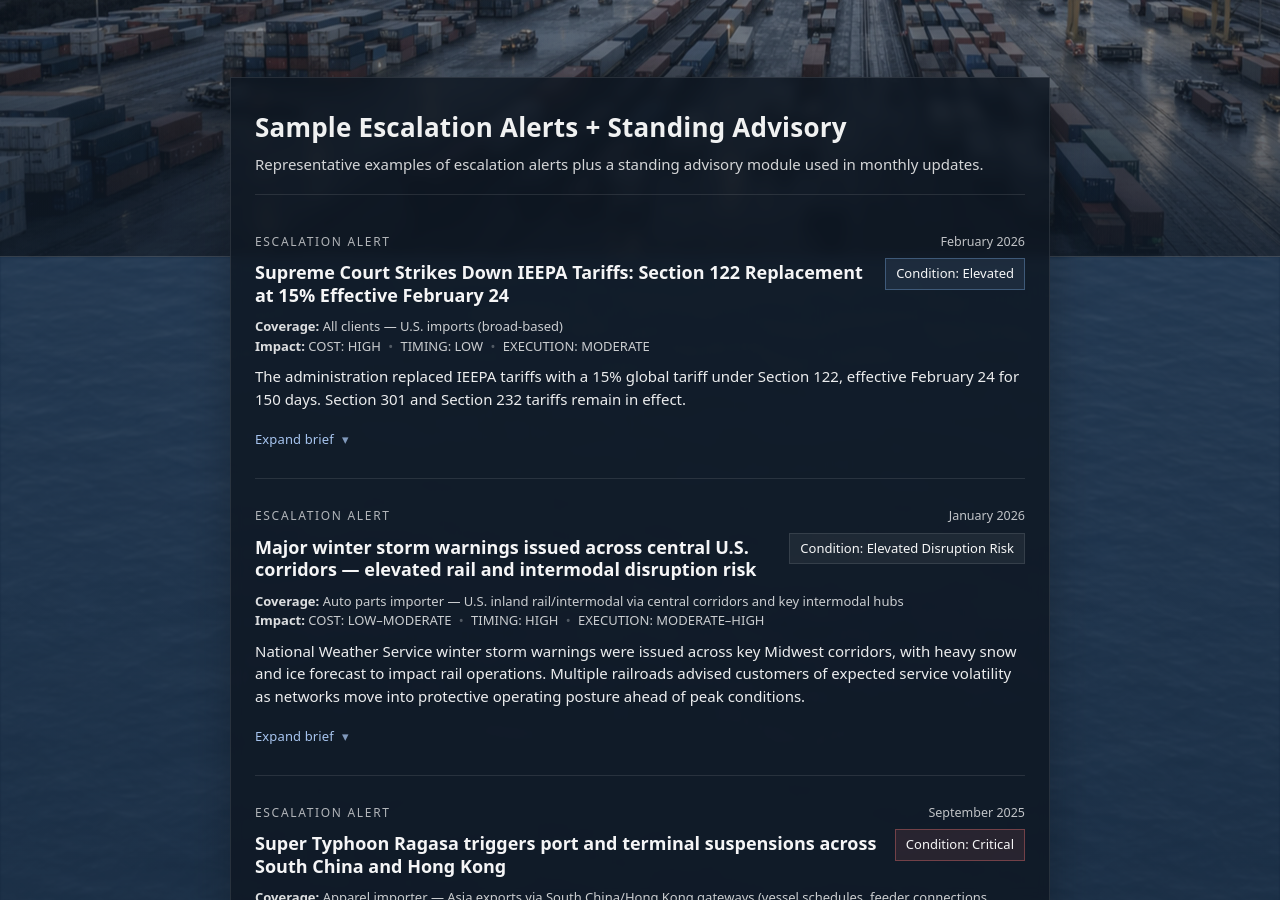
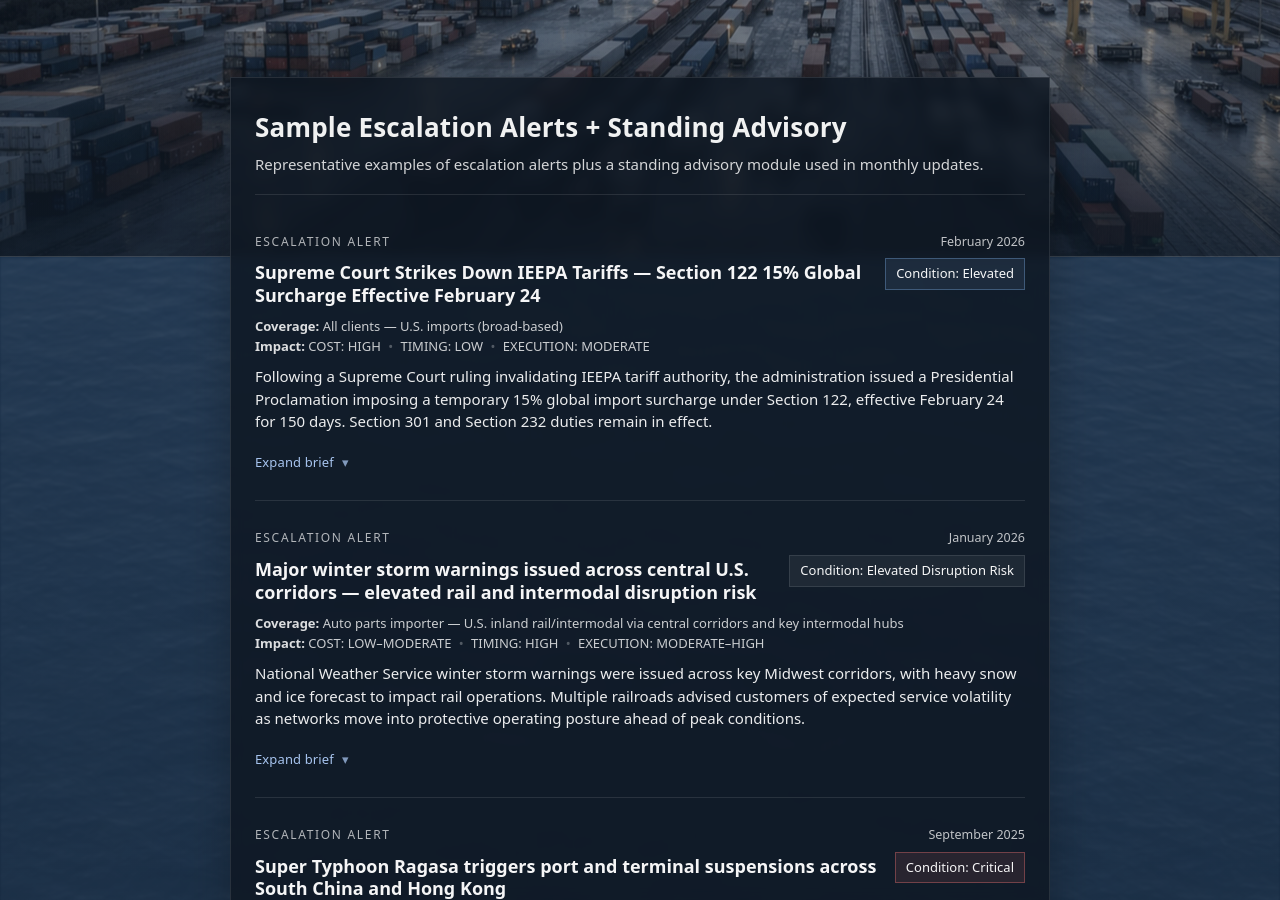
Before and after one commit to importrisk/import-risk-intelligence-site, a Jekyll site: the page built from insights.html, in a window 1280 px wide and 900 px high, scrolled down 391 px. Built offline with Jekyll 4.4.1, drawn with Linux system fonts in a browser that asks for light colours; some of the changed lines change nothing that is shown.

Commit message:
Update insights.html

```diff
--- a/insights.html
+++ b/insights.html
@@ -32,7 +32,7 @@
           <p class="muted">Representative examples of escalation alerts plus a standing advisory module used in monthly updates.</p>
         </header>
 
-        <!-- ENTRY 1 (UNCHANGED) -->
+        <!-- ENTRY 1 (REVISED) -->
 <article class="brief-entry" id="ea-2026-02-22">
   <header class="brief-entry-head">
 
@@ -43,7 +43,7 @@
 
     <div class="brief-topline">
       <h3 class="brief-title">
-                Supreme Court Strikes Down IEEPA Tariffs: Section 122 Replacement at 15% Effective February 24
+        Supreme Court Strikes Down IEEPA Tariffs — Section 122 15% Global Surcharge Effective February 24
       </h3>
 
       <div class="brief-right">
@@ -59,8 +59,8 @@
   </header>
 
   <div class="brief-summary">
-            The administration replaced IEEPA tariffs with a 15% global tariff under Section 122, effective February 24 for 150 days.
-            Section 301 and Section 232 tariffs remain in effect.
+    Following a Supreme Court ruling invalidating IEEPA tariff authority, the administration issued a Presidential Proclamation imposing a temporary 15% global import surcharge under Section 122, effective February 24 for 150 days.
+    Section 301 and Section 232 duties remain in effect.
   </div>
 
   <details class="brief-details">
@@ -70,35 +70,43 @@
     </summary>
 
     <div class="brief-body">
+
+      <div class="brief-section">
+        <div class="brief-h">Alert issued</div>
+        <p><strong>February 20, 2026:</strong> Alert distributed following publication of Supreme Court opinion and Presidential Proclamation.</p>
+      </div>
+
       <div class="brief-section">
         <div class="brief-h">Assessed impact</div>
-                <p><strong>Cost:</strong> Most goods shift to 15% Section 122 plus applicable Section 301 duties; landed cost will likely require a SKU-level refresh.</p>
-                <p><strong>Timing:</strong> No immediate clearance disruption expected, but guidance could tighten near Feb 24.</p>
-                <p><strong>Execution:</strong> Exemptions may apply (USMCA goods, pharmaceuticals, critical minerals, certain electronics); unverified SKUs may be treated as dutiable pending confirmation.</p>
+        <p><strong>Cost:</strong> Most goods transition to a 15% Section 122 surcharge in addition to any applicable Section 301 or Section 232 duties. Immediate landed cost recalculation required.</p>
+        <p><strong>Timing:</strong> No systemic clearance disruption expected, but implementation guidance and system updates may create short-term processing friction near the February 24 effective date.</p>
+        <p><strong>Execution:</strong> Exemption categories (including USMCA goods, pharmaceuticals, critical minerals, and specified electronics) require verification. Unconfirmed SKUs may default to dutiable status pending documentation.</p>
       </div>
 
       <div class="brief-section">
         <div class="brief-h">Decision window</div>
-                <p><strong>EOD February 23:</strong> Actions to consider before the February 24 effective date.</p>
+        <p><strong>Before February 24 effective date:</strong></p>
         <p>
-                  Before Feb 24, consider validating exemption status for in-scope SKUs, refreshing landed cost math using 15% Section 122 plus applicable Section 301 duties,
-                  and consulting trade counsel on potential IEEPA refund eligibility while compiling 2025 duty records by HTS code.
+          Validate exemption status at the SKU and HTS level. Refresh landed cost models using 15% Section 122 plus applicable Section 301/232 duties.
+          Review duty exposure for in-transit shipments and evaluate refund eligibility for previously collected IEEPA duties.
+          Confirm broker entry instructions align with updated surcharge codes prior to implementation.
         </p>
       </div>
 
       <div class="brief-section">
         <div class="brief-h">Watchpoints</div>
-                <p><strong>CBP implementation:</strong> Look for CSMS messages, new documentation requirements, or port-level clearance friction tied to Section 122 starting Feb 24.</p>
-                <p><strong>Refund path:</strong> Watch for Treasury/CBP instructions or CIT filings that define eligibility, procedure, and timing.</p>
+        <p><strong>CBP implementation:</strong> CSMS messages, ACE updates, and documentation requirements tied to Section 122 entries beginning February 24.</p>
+        <p><strong>Refund pathway:</strong> Treasury/CBP guidance or Court of International Trade filings defining procedure and timing for IEEPA duty recovery.</p>
       </div>
 
       <div class="brief-section">
-                <div class="brief-h">Sources</div>
+        <div class="brief-h">Primary sources</div>
         <ol class="brief-sources">
+
           <li>
             <strong>Supreme Court:</strong>
             <a href="https://www.supremecourt.gov/opinions/25pdf/24-1287_4gcj.pdf" target="_blank" rel="noopener noreferrer">
-                      <em>Learning Resources, Inc. v. Trump</em> (opinion PDF)
+              <em>Learning Resources, Inc. v. Trump</em> — Opinion
             </a>
             — Feb 20, 2026.
           </li>
@@ -106,34 +114,25 @@
           <li>
             <strong>White House:</strong>
             <a href="https://www.whitehouse.gov/presidential-actions/2026/02/imposing-a-temporary-import-surcharge-to-address-fundamental-international-payments-problems/" target="_blank" rel="noopener noreferrer">
-                      Proclamation — Section 122 temporary import surcharge
+              Presidential Proclamation — Section 122 temporary import surcharge
             </a>
-                    — effective Feb 24, 2026 (150 days).
+            — Effective Feb 24, 2026 (150 days).
           </li>
 
           <li>
             <strong>White House:</strong>
             <a href="https://www.whitehouse.gov/presidential-actions/2026/02/ending-certain-tariff-actions/" target="_blank" rel="noopener noreferrer">
-                      Executive Order — ending certain tariff actions
+              Executive Order — Termination of certain IEEPA tariff actions
             </a>
-                    — IEEPA duties terminated.
           </li>
 
           <li>
             <strong>CBP:</strong>
             <a href="https://content.govdelivery.com/bulletins/gd/USDHSCBP-40b11c9?wgt_ref=USDHSCBP_WIDGET_2" target="_blank" rel="noopener noreferrer">
-                      CSMS #67834313 — ending collection of IEEPA duties
+              CSMS Message — Ending collection of IEEPA duties / ACE guidance
             </a>
-                    — ACE/HTS guidance.
           </li>
 
-                  <li>
-                    <strong>Counsel Note:</strong>
-                    <a href="https://www.wilmerhale.com/en/insights/client-alerts/20260220-supreme-court-strikes-down-ieepa-tariffs-what-now" target="_blank" rel="noopener noreferrer">
-                      WilmerHale client alert
-                    </a>
-                    — practical implications.
-                  </li>
         </ol>
       </div>
 
```
Lines whose indentation alone changed are shown as unchanged.
